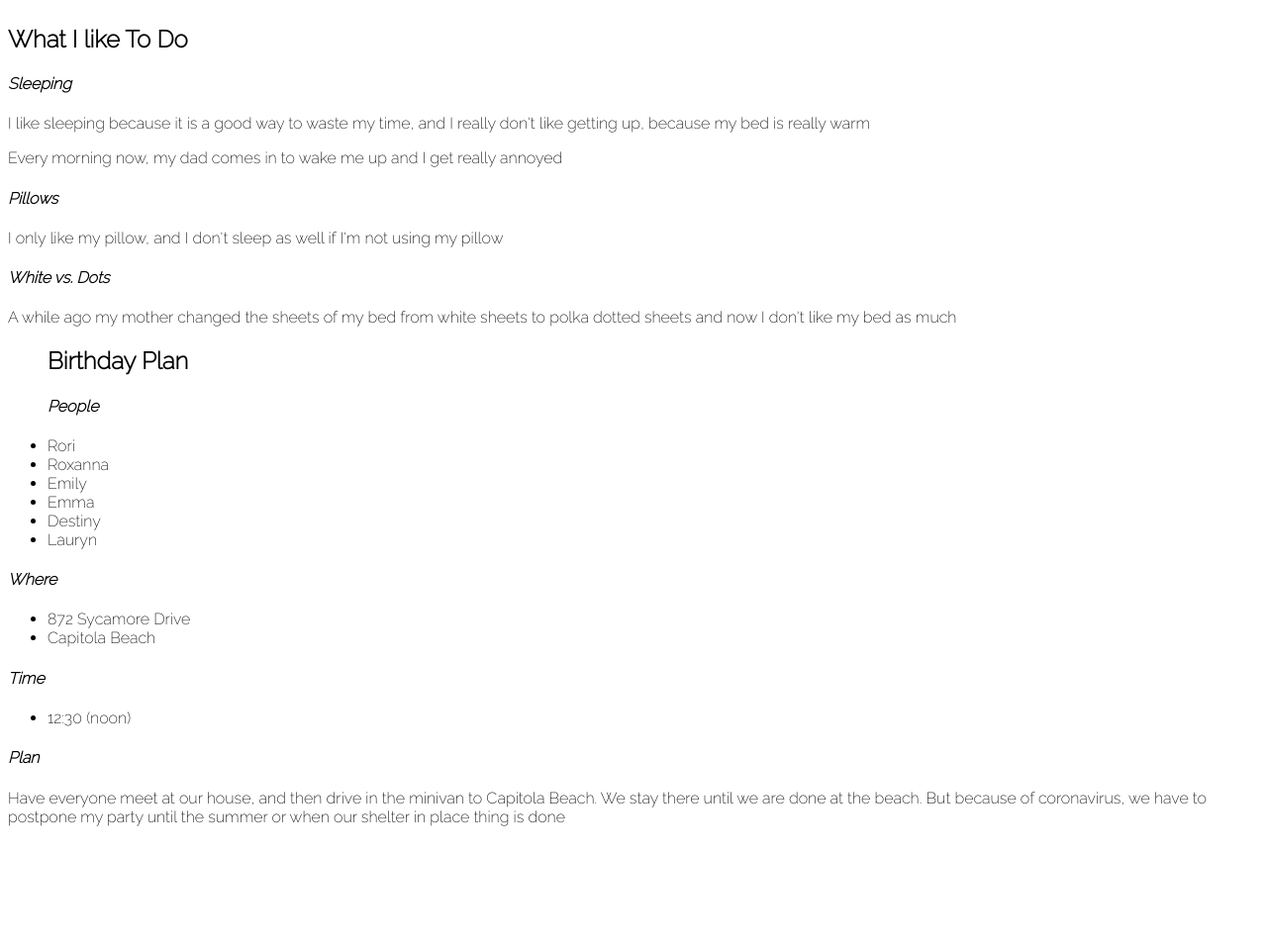
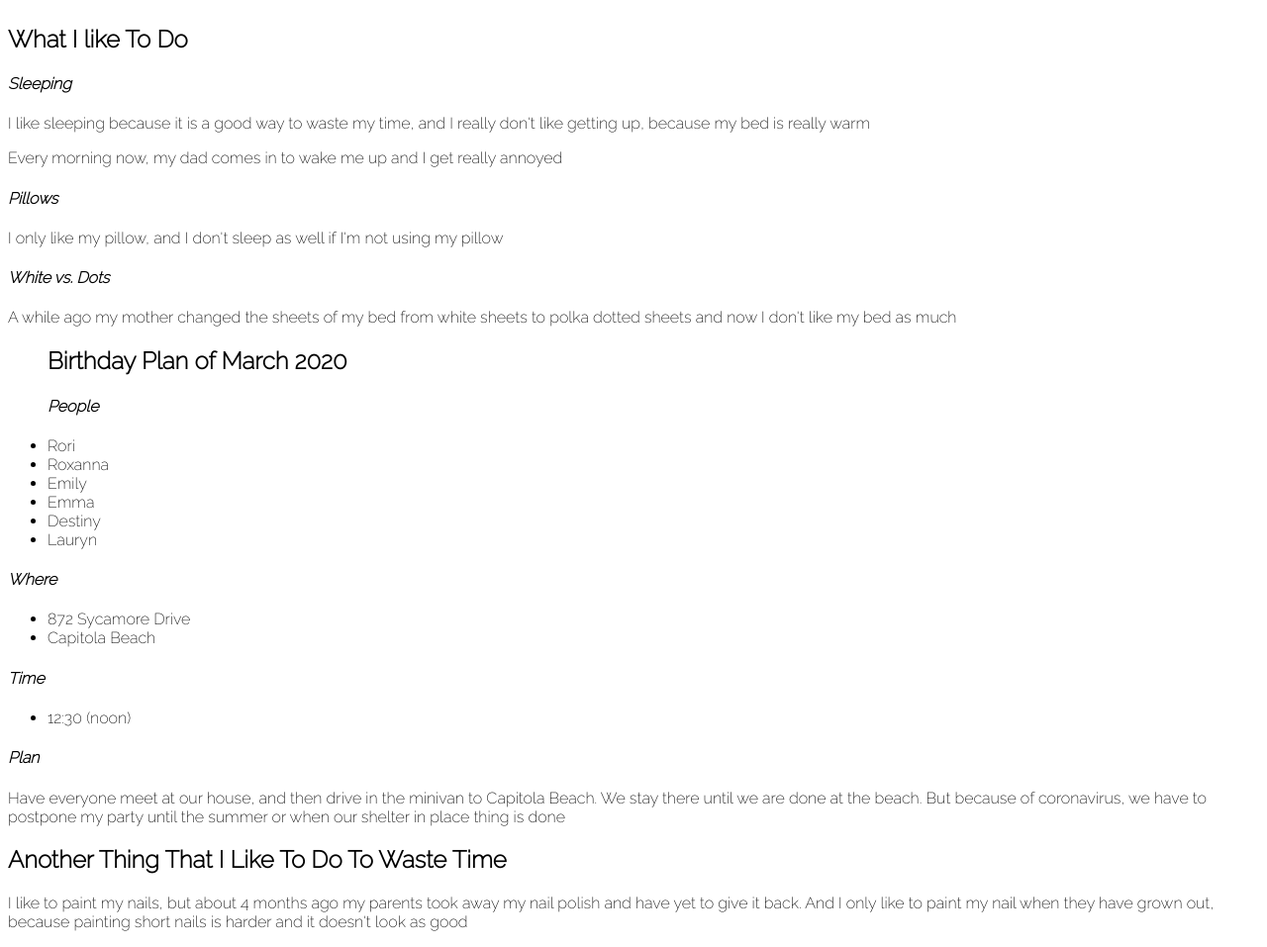
Before and after one commit to julia-chiang/julia-chiang.github.io, a plain HTML site: page index.html in a window 1280 px wide. Shown: the part 112-1069 px from the top of the page at 99% size. Before the commit the page ends 963 px from the top, so only its background shows below. Drawn offline with Linux system fonts and the light colour scheme.

Commit message:
Update index.html

```diff
--- a/index.html
+++ b/index.html
@@ -22,8 +22,8 @@
   <h4><i>White vs. Dots</i></h2>
   <p>A while ago my mother changed the sheets of my bed from white sheets to polka dotted sheets and now I don't like my bed as much</p>
   <ul>
-    <h2><b>Birthday Plan</b></h4>
-    <h4><i>People</i></h4>
+ <h2><b>Birthday Plan of March 2020</b></h4>
+ <h4><i>People</i></h4>
     <li>Rori</li>
     <li>Roxanna</li>
     <li>Emily</li>
@@ -42,7 +42,8 @@
     </ul>
   <h4><i>Plan</i></h4>
   <p>Have everyone meet at our house, and then drive in the minivan to Capitola Beach. We stay there until we are done at the beach. But because of coronavirus, we have to postpone my party until the summer or when our shelter in place thing is done</p>
-
+  <h2><b>Another Thing That I Like To Do To Waste Time</b></h2>
+  <p>I like to paint my nails, but about 4 months ago my parents took away my nail polish and have yet to give it back. And I only like to paint my nail when they have grown out, because painting short nails is harder and it doesn't look as good</p>
 
 
  </body>
```
